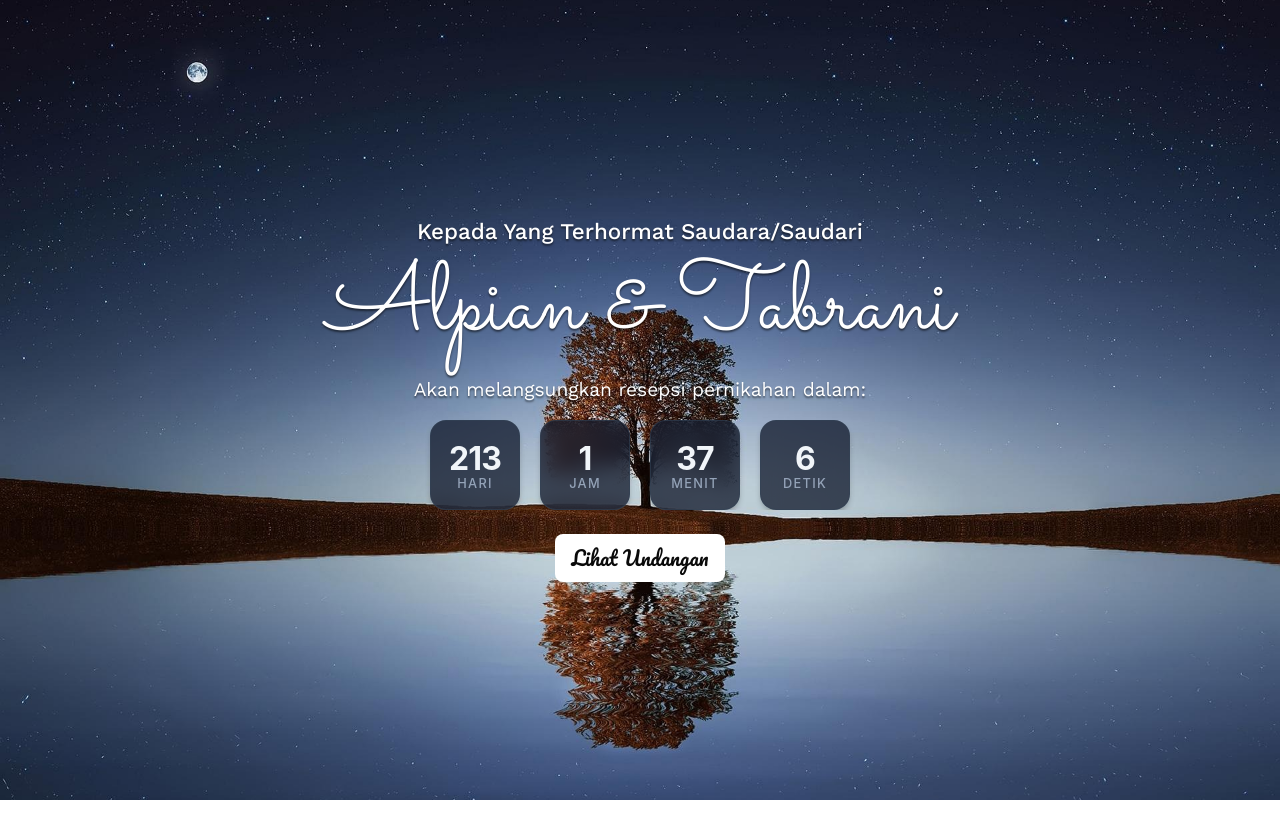
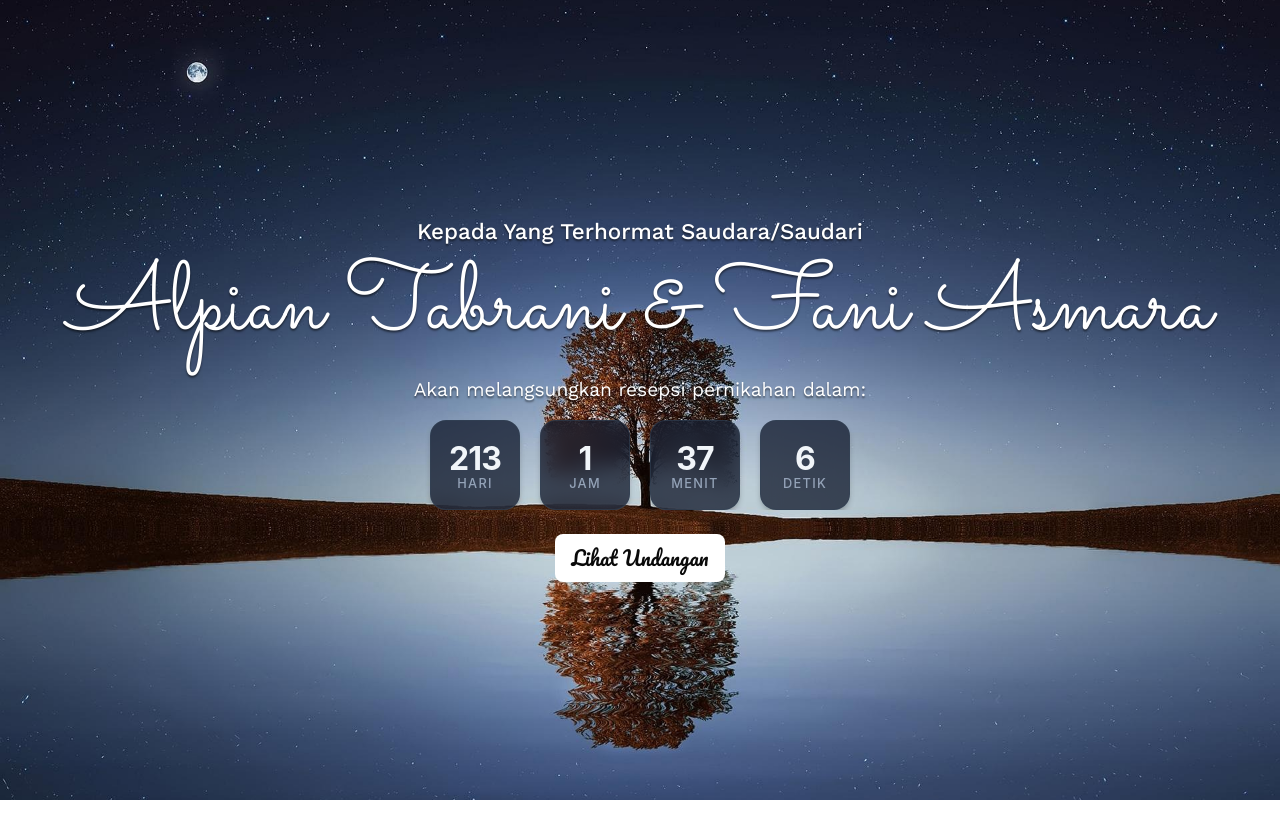
Before and after one commit to Smeagol03/undangan, a plain HTML site: page index.html in a window 1280 px wide. Shown: the top 838 px of the page. Drawn offline with nearby package versions, Linux system fonts and the light colour scheme.

Commit message:
Update index.html
Rubah nama pengantin

```diff
--- a/index.html
+++ b/index.html
@@ -26,7 +26,7 @@
     d-flex justify-content-center align-items-center text-white">
         <main>
             <h4>Kepada Yang Terhormat Saudara/Saudari</h4>
-            <h1>Alpian & Tabrani</h1>
+            <h1>Alpian Tabrani & Fani Asmara</h1>
             <P>Akan melangsungkan resepsi pernikahan dalam:</P>
             <div class="my-countdown simply-countdown-dark"></div>
             <a href="#undangan" class="btn btn-lg mt-4">Lihat Undangan</a>
```
